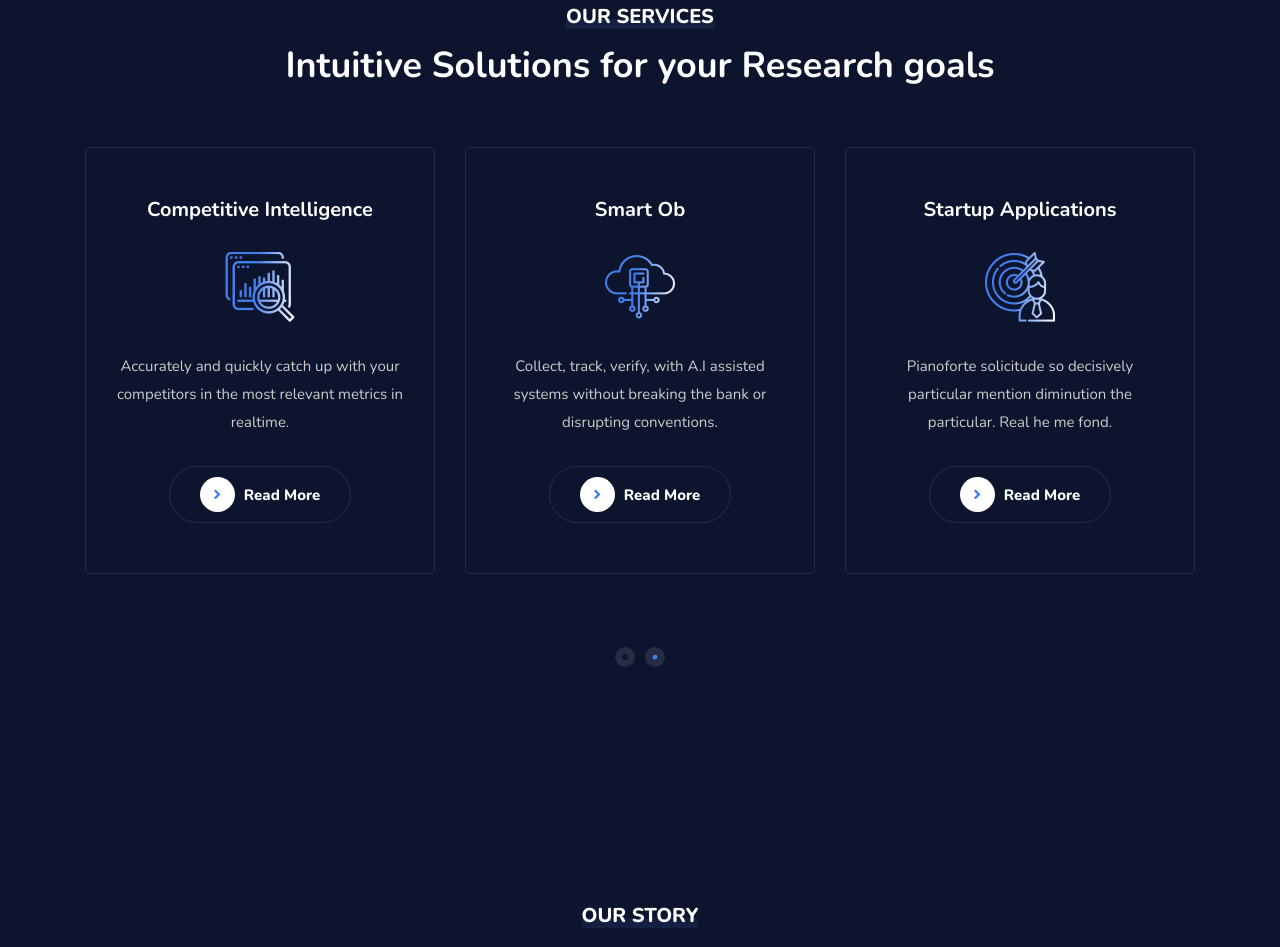
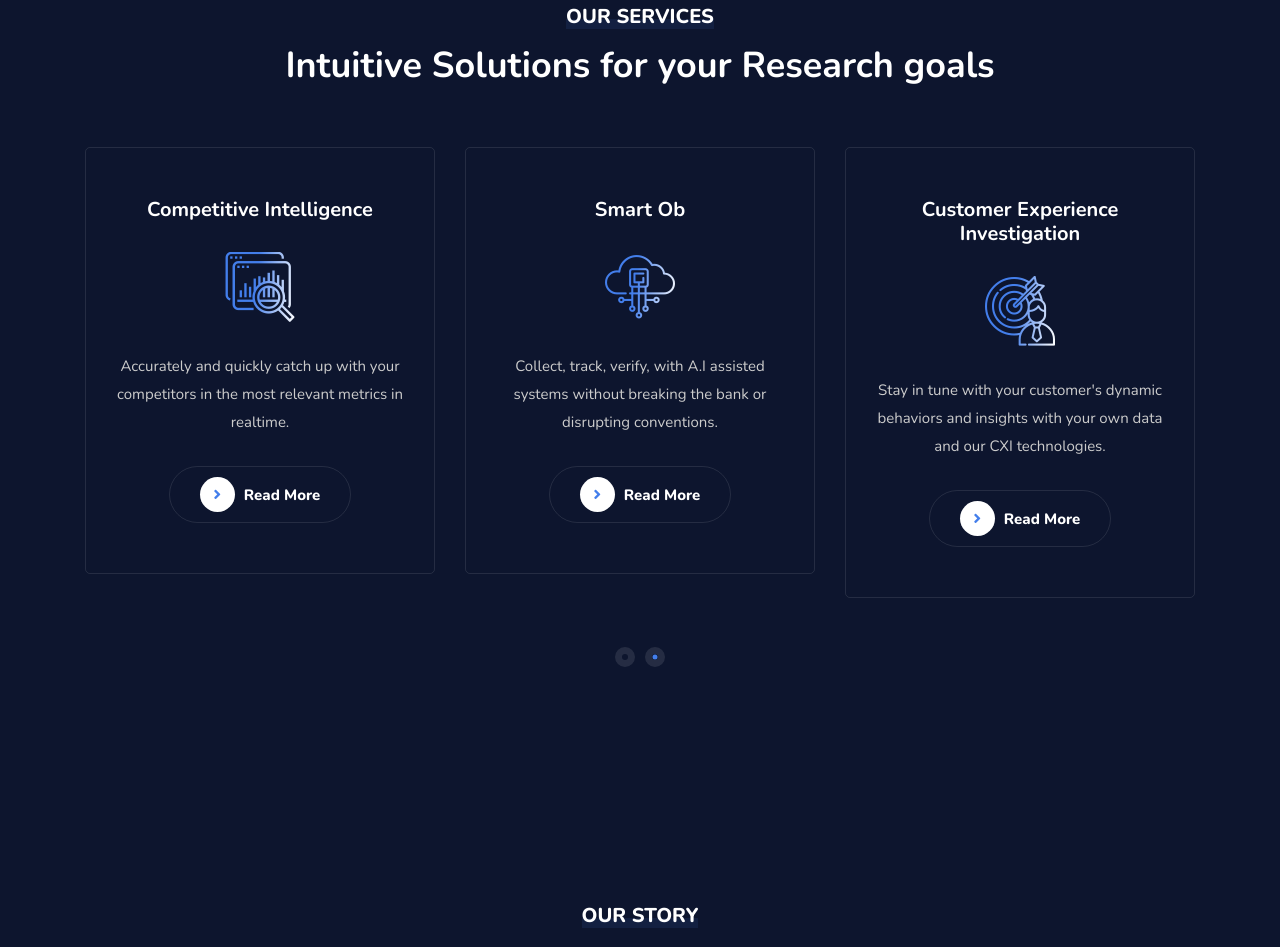
Before and after one commit to nhatmnguyen191/technv_temp, a plain HTML site: page index.html in a window 1280 px wide. Shown: the part 1580-2527 px from the top of the page. Drawn offline with nearby package versions, Linux system fonts and the light colour scheme; files whose address does not match are found by name.

Commit message:
complete services

```diff
--- a/index.html
+++ b/index.html
@@ -299,10 +299,10 @@
                         <!-- Single Item -->
                         <!-- Single Item -->
                         <div class="item">
-                            <h4>Startup Applications</h4>
+                            <h4>Customer Experience Investigation</h4>
                             <i class="flaticon-employee"></i>
                             <p>
-                                Pianoforte solicitude so decisively particular mention diminution the particular. Real he me fond.
+                                Stay in tune with your customer's dynamic behaviors and insights with your own data and our CXI technologies.
                             </p>
                             <div class="button">
                                 <a class="btn-standard" href="#"><i class="fas fa-angle-right"></i> Read More</a>
```
